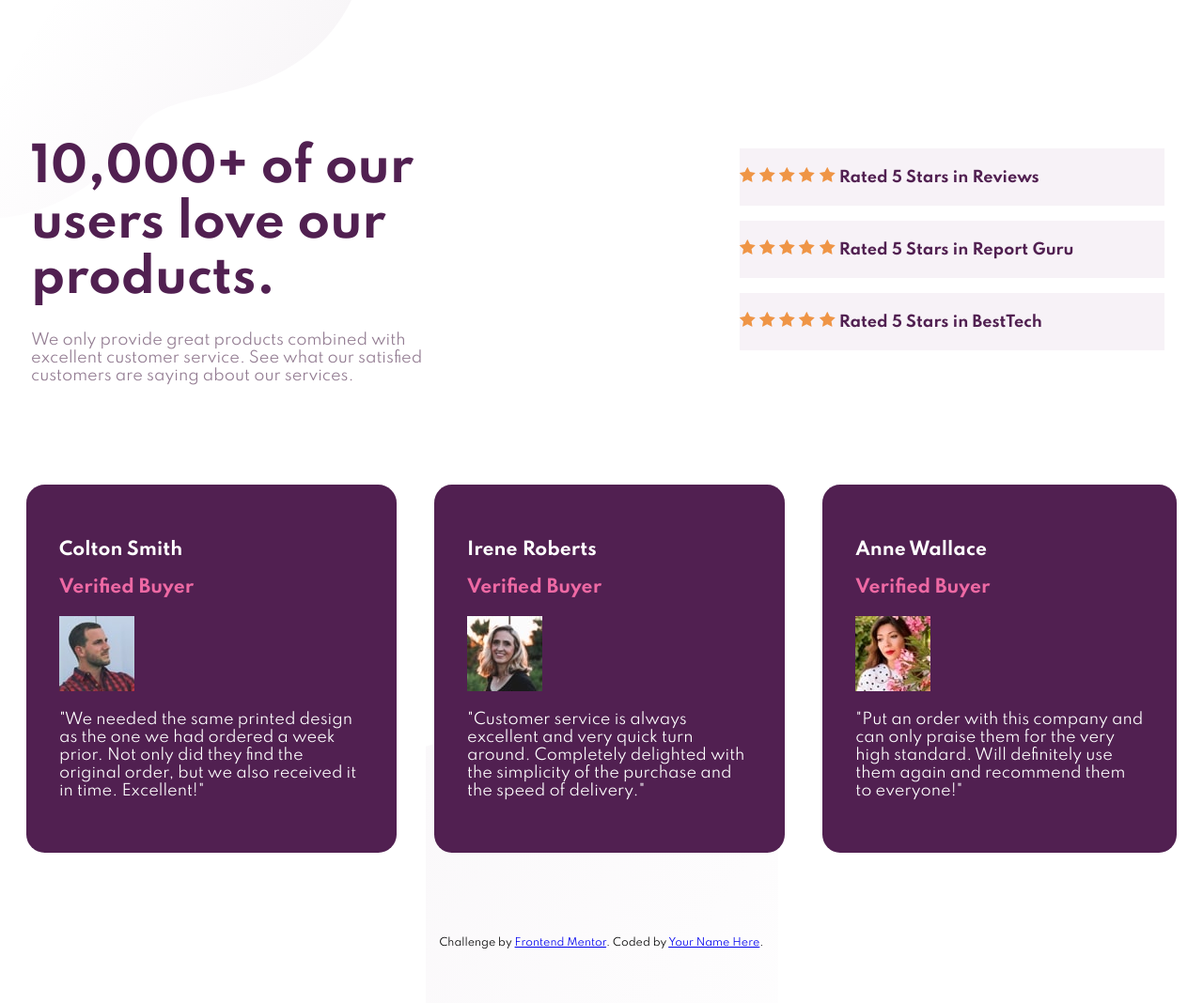
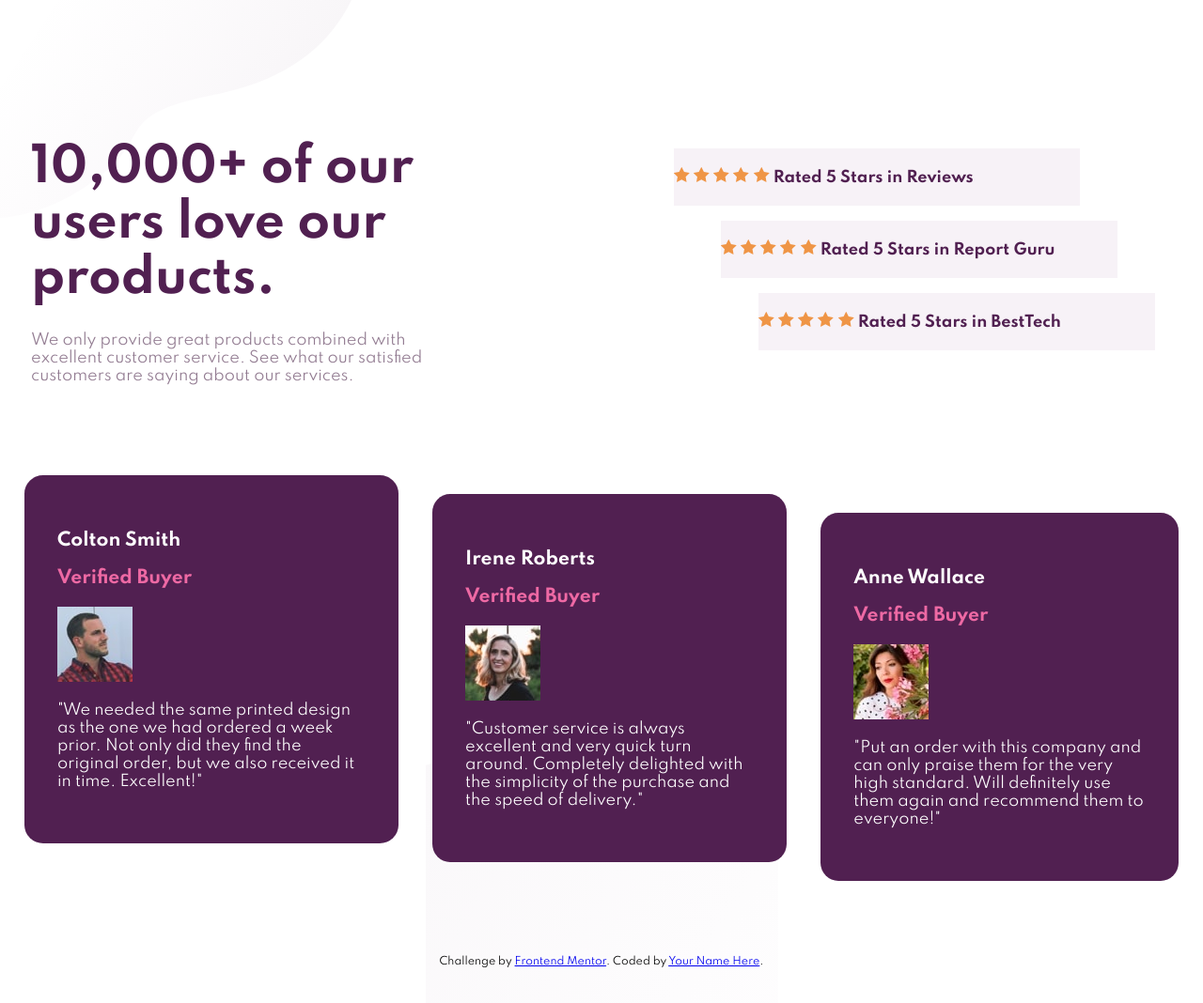
Before and after one commit to JoLazarte/clase-ejercicio, a plain HTML site: page index.html in a window 1280 px wide. Shown: the whole page at 94% size. Drawn offline with Linux system fonts and the light colour scheme.

Commit message:
escalonamiento

```diff
--- a/index.html
+++ b/index.html
@@ -22,7 +22,7 @@
             </p>
         </div>
         <div class="contenedor-estrellas">
-            <div class="caja-estrellas">
+            <div class="primera">
                 <svg width="17" height="16" xmlns="http://www.w3.org/2000/svg"><path d="M16.539 6.097a.297.297 0 00-.24-.202l-5.36-.779L8.542.26a.296.296 0 00-.53 0L5.613 5.117l-5.36.779a.297.297 0 00-.165.505l3.88 3.78-.917 5.34a.297.297 0 00.43.312l4.795-2.52 4.794 2.52a.296.296 0 00.43-.313l-.916-5.338L16.464 6.4c.08-.08.11-.197.075-.304z" fill="#EF9546" fill-rule="nonzero"/></svg>
                 <svg width="17" height="16" xmlns="http://www.w3.org/2000/svg"><path d="M16.539 6.097a.297.297 0 00-.24-.202l-5.36-.779L8.542.26a.296.296 0 00-.53 0L5.613 5.117l-5.36.779a.297.297 0 00-.165.505l3.88 3.78-.917 5.34a.297.297 0 00.43.312l4.795-2.52 4.794 2.52a.296.296 0 00.43-.313l-.916-5.338L16.464 6.4c.08-.08.11-.197.075-.304z" fill="#EF9546" fill-rule="nonzero"/></svg>
                 <svg width="17" height="16" xmlns="http://www.w3.org/2000/svg"><path d="M16.539 6.097a.297.297 0 00-.24-.202l-5.36-.779L8.542.26a.296.296 0 00-.53 0L5.613 5.117l-5.36.779a.297.297 0 00-.165.505l3.88 3.78-.917 5.34a.297.297 0 00.43.312l4.795-2.52 4.794 2.52a.296.296 0 00.43-.313l-.916-5.338L16.464 6.4c.08-.08.11-.197.075-.304z" fill="#EF9546" fill-rule="nonzero"/></svg>
@@ -30,7 +30,7 @@
                 <svg width="17" height="16" xmlns="http://www.w3.org/2000/svg"><path d="M16.539 6.097a.297.297 0 00-.24-.202l-5.36-.779L8.542.26a.296.296 0 00-.53 0L5.613 5.117l-5.36.779a.297.297 0 00-.165.505l3.88 3.78-.917 5.34a.297.297 0 00.43.312l4.795-2.52 4.794 2.52a.296.296 0 00.43-.313l-.916-5.338L16.464 6.4c.08-.08.11-.197.075-.304z" fill="#EF9546" fill-rule="nonzero"/></svg>
                 <span class="bold-color">Rated 5 Stars in Reviews</span>
             </div>
-            <div class="caja-estrellas">
+            <div class="segunda">
                 <svg width="17" height="16" xmlns="http://www.w3.org/2000/svg"><path d="M16.539 6.097a.297.297 0 00-.24-.202l-5.36-.779L8.542.26a.296.296 0 00-.53 0L5.613 5.117l-5.36.779a.297.297 0 00-.165.505l3.88 3.78-.917 5.34a.297.297 0 00.43.312l4.795-2.52 4.794 2.52a.296.296 0 00.43-.313l-.916-5.338L16.464 6.4c.08-.08.11-.197.075-.304z" fill="#EF9546" fill-rule="nonzero"/></svg>
                 <svg width="17" height="16" xmlns="http://www.w3.org/2000/svg"><path d="M16.539 6.097a.297.297 0 00-.24-.202l-5.36-.779L8.542.26a.296.296 0 00-.53 0L5.613 5.117l-5.36.779a.297.297 0 00-.165.505l3.88 3.78-.917 5.34a.297.297 0 00.43.312l4.795-2.52 4.794 2.52a.296.296 0 00.43-.313l-.916-5.338L16.464 6.4c.08-.08.11-.197.075-.304z" fill="#EF9546" fill-rule="nonzero"/></svg>
                 <svg width="17" height="16" xmlns="http://www.w3.org/2000/svg"><path d="M16.539 6.097a.297.297 0 00-.24-.202l-5.36-.779L8.542.26a.296.296 0 00-.53 0L5.613 5.117l-5.36.779a.297.297 0 00-.165.505l3.88 3.78-.917 5.34a.297.297 0 00.43.312l4.795-2.52 4.794 2.52a.296.296 0 00.43-.313l-.916-5.338L16.464 6.4c.08-.08.11-.197.075-.304z" fill="#EF9546" fill-rule="nonzero"/></svg>
@@ -38,7 +38,7 @@
                 <svg width="17" height="16" xmlns="http://www.w3.org/2000/svg"><path d="M16.539 6.097a.297.297 0 00-.24-.202l-5.36-.779L8.542.26a.296.296 0 00-.53 0L5.613 5.117l-5.36.779a.297.297 0 00-.165.505l3.88 3.78-.917 5.34a.297.297 0 00.43.312l4.795-2.52 4.794 2.52a.296.296 0 00.43-.313l-.916-5.338L16.464 6.4c.08-.08.11-.197.075-.304z" fill="#EF9546" fill-rule="nonzero"/></svg>
                 <span class="bold-color">Rated 5 Stars in Report Guru</span>
             </div>
-            <div class="caja-estrellas">
+            <div class="tercera">
                 <svg width="17" height="16" xmlns="http://www.w3.org/2000/svg"><path d="M16.539 6.097a.297.297 0 00-.24-.202l-5.36-.779L8.542.26a.296.296 0 00-.53 0L5.613 5.117l-5.36.779a.297.297 0 00-.165.505l3.88 3.78-.917 5.34a.297.297 0 00.43.312l4.795-2.52 4.794 2.52a.296.296 0 00.43-.313l-.916-5.338L16.464 6.4c.08-.08.11-.197.075-.304z" fill="#EF9546" fill-rule="nonzero"/></svg>
                 <svg width="17" height="16" xmlns="http://www.w3.org/2000/svg"><path d="M16.539 6.097a.297.297 0 00-.24-.202l-5.36-.779L8.542.26a.296.296 0 00-.53 0L5.613 5.117l-5.36.779a.297.297 0 00-.165.505l3.88 3.78-.917 5.34a.297.297 0 00.43.312l4.795-2.52 4.794 2.52a.296.296 0 00.43-.313l-.916-5.338L16.464 6.4c.08-.08.11-.197.075-.304z" fill="#EF9546" fill-rule="nonzero"/></svg>
                 <svg width="17" height="16" xmlns="http://www.w3.org/2000/svg"><path d="M16.539 6.097a.297.297 0 00-.24-.202l-5.36-.779L8.542.26a.296.296 0 00-.53 0L5.613 5.117l-5.36.779a.297.297 0 00-.165.505l3.88 3.78-.917 5.34a.297.297 0 00.43.312l4.795-2.52 4.794 2.52a.296.296 0 00.43-.313l-.916-5.338L16.464 6.4c.08-.08.11-.197.075-.304z" fill="#EF9546" fill-rule="nonzero"/></svg>
@@ -48,7 +48,7 @@
             </div>
     </section>
     <section class="contenedor-clientes">
-        <div class="clientes">
+        <div class="clientes colton">
             <div class="nombre-clientes">
                 <h3>Colton Smith</h3>
                 <h3 class="rosa">Verified Buyer</h3>
@@ -62,7 +62,7 @@
                 </p>
             </div>
         </div>
-        <div class="clientes">
+        <div class="clientes irene">
             <div>
                 <h3>Irene Roberts</h3>
                 <h3 class="rosa">Verified Buyer</h3>
@@ -75,7 +75,7 @@
                 </p>
             </div>
         </div>
-        <div class="clientes">
+        <div class="clientes anne">
             <div>
                 <h3>Anne Wallace</h3>
                 <h3 class="rosa">Verified Buyer</h3>
--- a/style.css
+++ b/style.css
@@ -59,7 +59,7 @@ body {
     justify-content: flex-start;
     padding-top: 20px;
     margin-top: 60px;
-    width: 460px;
+    width: 530px;
 
 }
 @media (max-width: 1000px) {
@@ -71,11 +71,30 @@ body {
 
     }
 }
-.caja-estrellas {
+.primera {
     background-color:#F7F2F7;
     margin: 8px;
-    padding: 20px 15px 20px 0px;
+    padding: 20px 8px 20px 0px;
     margin-left: 0px;
+    margin-right: 98px;
+}
+
+.segunda {
+    background-color:#F7F2F7;
+    margin: 8px;
+    padding: 20px 8px 20px 0px;
+    margin-left: 50px;
+    margin-right: 58px;
+
+
+}
+
+.tercera {
+    background-color:#F7F2F7;
+    margin: 8px;
+    padding: 20px 8px 20px 0px;
+    margin-left: 90px;
+    margin-right: 18px;
 
 }
 .contenedor-clientes {
@@ -102,7 +121,8 @@ body {
     background-color: #512051;
     border-radius: 5%;
     color: white;
-    margin: 30px 20px;
+    margin-left: 18px;
+    margin-right: 18px;
     padding: 40px 35px;
 
 }
@@ -114,7 +134,18 @@ body {
     }
 }
 
-
+.colton {
+    margin-top: 20px;
+    margin-bottom: 60px;
+}
+.irene {
+    margin-top: 40px;
+    margin-bottom: 40px;
+}
+.anne {
+    margin-top: 60px;
+    margin-bottom: 20px;
+}
 .attribution {
     margin: 60px;
     font-size: 11px;
```
